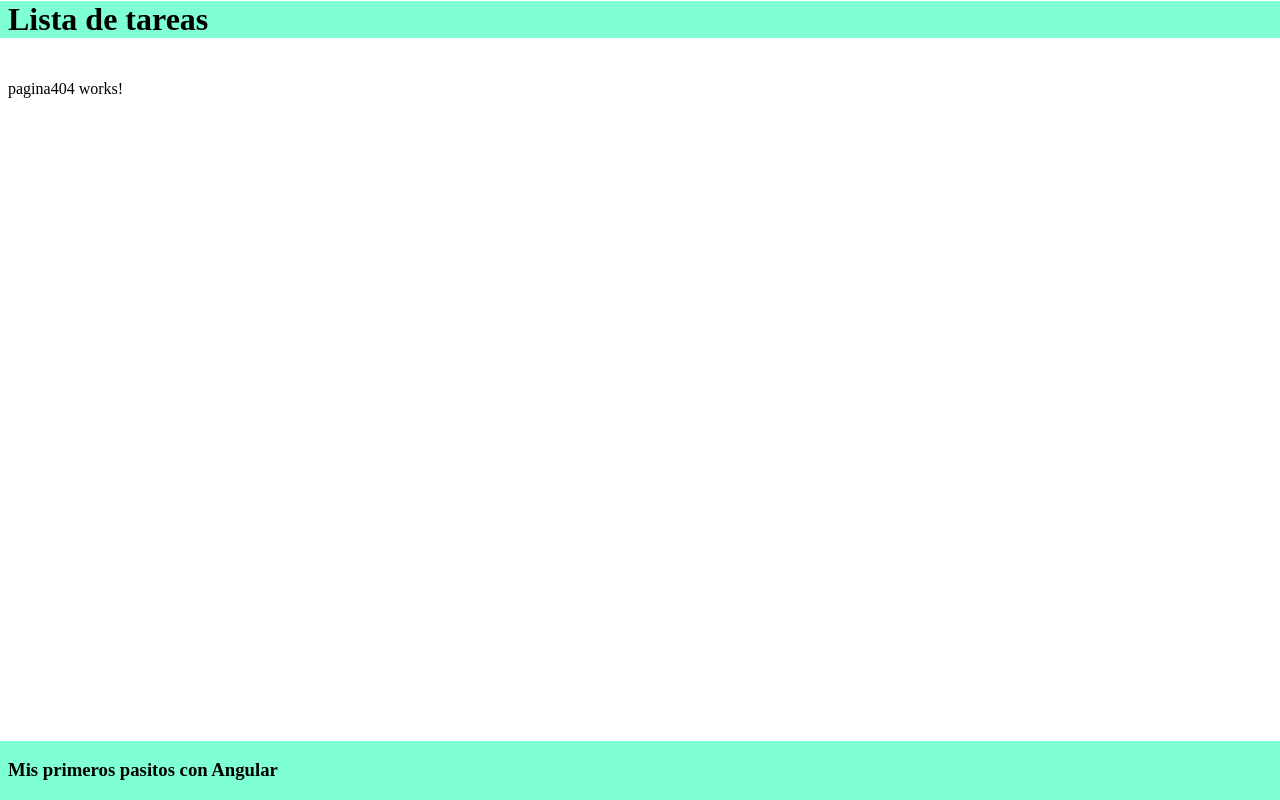
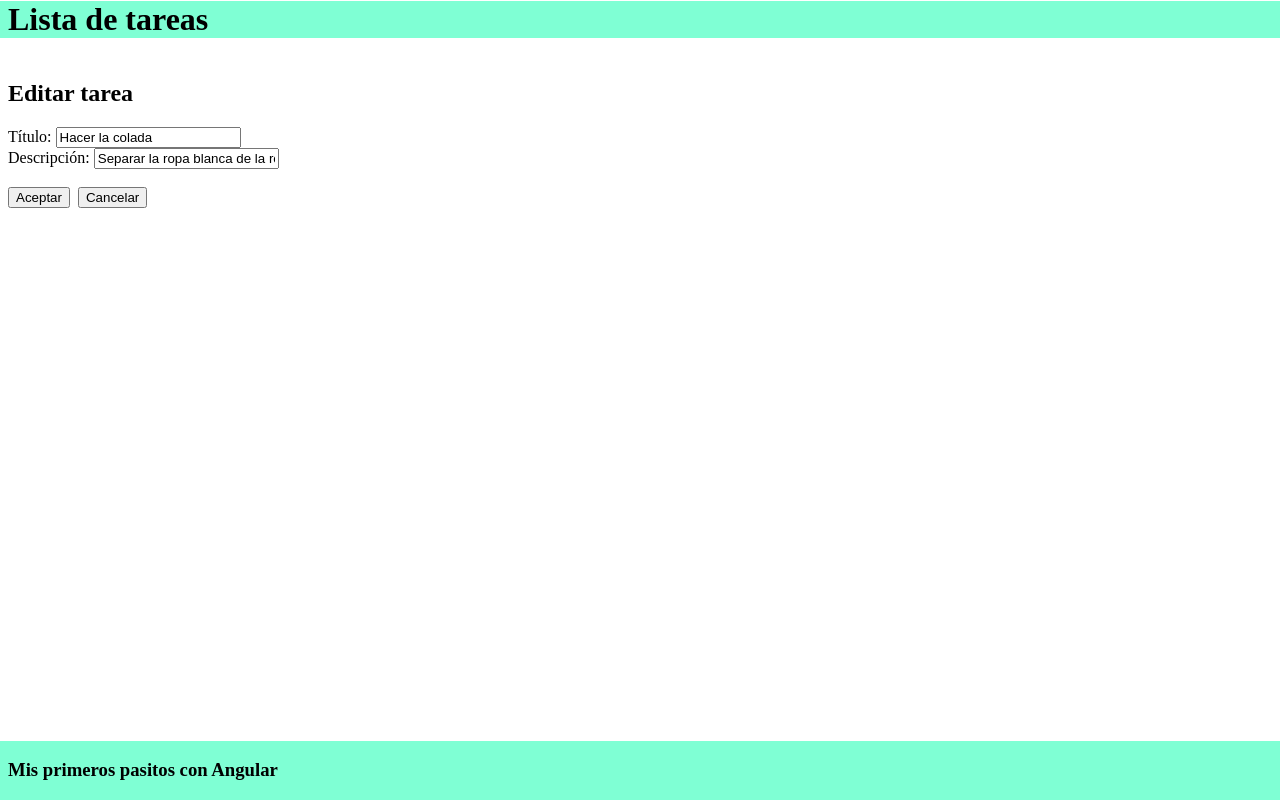
Before and after one commit to LuisJoseSanchez/mis-primeros-pasitos-con-angular, an Angular app in the folder lista-de-tareas/: page /formulario-tarea/1 in a window 1280 px wide. Built offline with nearby package versions, Linux system fonts and the light colour scheme.

Commit message:
Lista de tareas terminada

```diff
--- a/lista-de-tareas/src/app/app-routing.module.ts
+++ b/lista-de-tareas/src/app/app-routing.module.ts
@@ -8,7 +8,7 @@ import { Pagina404Component } from './pagina404/pagina404.component';
 const routes: Routes = [
   { path: 'listado', component: ListadoComponent },
   { path: 'detalle/:id', component: DetalleComponent },
-  { path: 'formulario/:id', component: FormularioComponent },
+  { path: 'formulario-tarea/:id', component: FormularioComponent },
   { path: 'formulario-tarea', component: FormularioComponent },
   { path: '',   redirectTo: '/listado', pathMatch: 'full' },
   { path: '**', component: Pagina404Component },
--- a/lista-de-tareas/src/app/app.component.html
+++ b/lista-de-tareas/src/app/app.component.html
@@ -1,7 +1,3 @@
-<!-- <h2>Nueva tarea</h2>
-Título: <input type="text" [(ngModel)]="tarea.titulo"><br>
-Descripción: <input type="text" [(ngModel)]="tarea.descripcion"><br>
-<button (click)="creaTarea()">Añadir</button> -->
 <div class="cabecera"><h1>Lista de tareas</h1></div>
 <router-outlet></router-outlet>
 <div class="pie-de-pagina"><h3>Mis primeros pasitos con Angular</h3></div>
--- a/lista-de-tareas/src/app/formulario/formulario.component.html
+++ b/lista-de-tareas/src/app/formulario/formulario.component.html
@@ -1 +1,8 @@
-<p>formulario works!</p>
+<h2>{{ accion }}</h2>
+
+Título: <input type="text" [(ngModel)]="tarea.titulo"><br>
+Descripción: <input type="text" [(ngModel)]="tarea.descripcion">
+<br><br>
+
+<button (click)="procesaTarea()">Aceptar</button>&nbsp;
+<button routerLink="/listado">Cancelar</button>
--- a/lista-de-tareas/src/app/formulario/formulario.component.ts
+++ b/lista-de-tareas/src/app/formulario/formulario.component.ts
@@ -1,4 +1,7 @@
 import { Component, OnInit } from '@angular/core';
+import { ActivatedRoute, Router } from '@angular/router';
+import { Tarea } from '../model/tarea';
+import { TareasService } from '../tareas.service';
 
 @Component({
   selector: 'app-formulario',
@@ -7,9 +10,30 @@ import { Component, OnInit } from '@angular/core';
 })
 export class FormularioComponent implements OnInit {
 
-  constructor() { }
+  accion = 'Nueva tarea';
+  tarea = new Tarea();
+
+  constructor(
+    private tareasService: TareasService,
+    private activatedRoute: ActivatedRoute,
+    private router: Router
+  ) { }
 
   ngOnInit(): void {
+    const id = this.activatedRoute.snapshot.paramMap.get('id');
+
+    if (id) {
+      this.accion = 'Editar tarea';
+      this.tarea = <Tarea>this.tareasService.getTarea(+id);
+    }
+  }
+
+  procesaTarea() {
+    if (this.accion === 'Editar tarea') {
+      this.tareasService.borraTarea(this.tarea.id);
+    }
+    this.tareasService.creaTarea(this.tarea);
+    this.router.navigateByUrl('/listado');
   }
 
 }
--- a/lista-de-tareas/src/app/listado/listado.component.html
+++ b/lista-de-tareas/src/app/listado/listado.component.html
@@ -8,9 +8,8 @@
     <button (click)="tareasService.borraTarea(t.id)">
       Borrar
     </button>
-    <button [routerLink]="'/detalle/' + t.id">
-      Detalle
-    </button>
+    <button [routerLink]="'/detalle/' + t.id">Detalle</button>
+    <button [routerLink]="'/formulario-tarea/' + t.id">Editar</button>
   </li>
 </ul>
 
@@ -24,9 +23,8 @@
     <button (click)="tareasService.borraTarea(t.id)">
       Borrar
     </button>
-    <button [routerLink]="'/detalle/' + t.id">
-      Detalle
-    </button>
+    <button [routerLink]="'/detalle/' + t.id">Detalle</button>
+    <button [routerLink]="'/formulario-tarea/' + t.id">Editar</button>
   </li>
 </ul>
 
--- a/lista-de-tareas/src/app/tareas.service.ts
+++ b/lista-de-tareas/src/app/tareas.service.ts
@@ -36,7 +36,7 @@ export class TareasService {
   }
 
   getTarea(id: number) {
-    return this.tareas.find(t => t.id == id);
+    return {...this.tareas.find(t => t.id == id)};
   }
 
   getTareasPendientes() {
```
